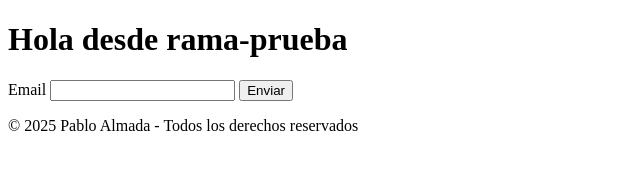
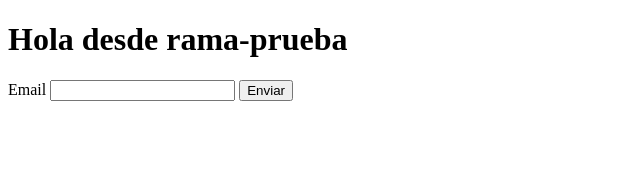
Before and after one commit to pabloalmadatiiselam/proyecto-git, a plain HTML site: page index.html in a window 1280 px wide. Shown: the whole page, without its empty margins (0-640 px from the left). Drawn offline with Linux system fonts and the light colour scheme.

```diff
--- a/index.html
+++ b/index.html
@@ -12,8 +12,5 @@
         <input type="email">
         <button>Enviar</button>
     </form>
-    <footer>
-        <p>© 2025 Pablo Almada - Todos los derechos reservados</p>
-    </footer>
 </body>
 </html>
```
